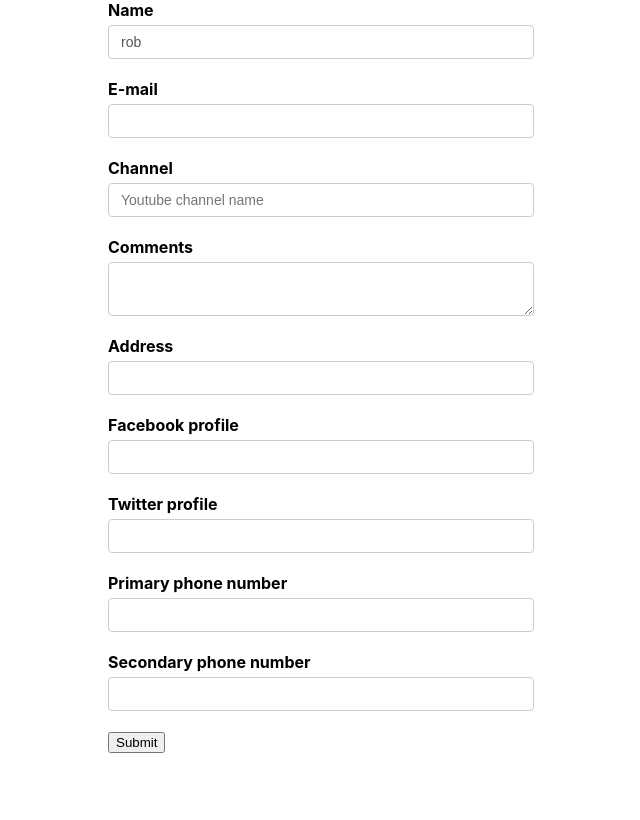
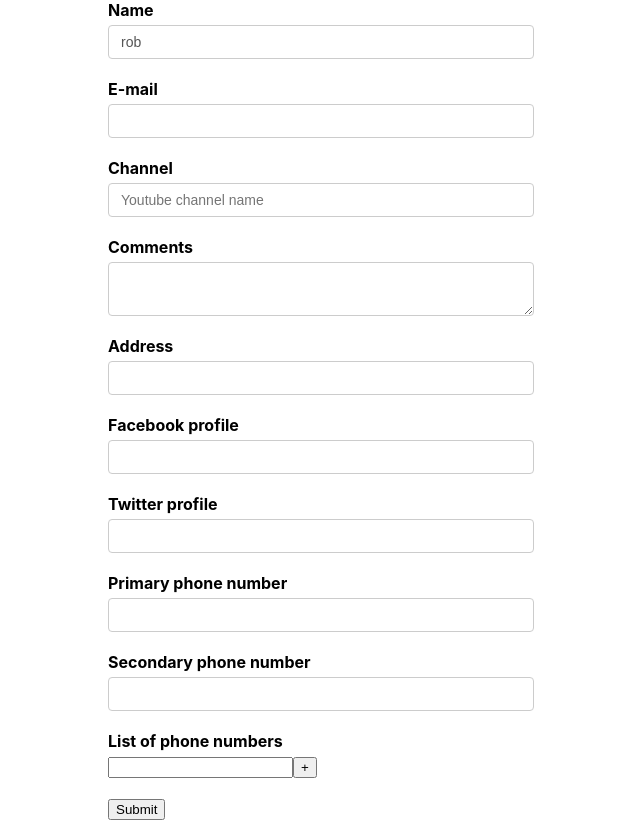
Before and after one commit to ayush-devshark/Formik-tutorial, a React (Create React App) app: page / in a window 1280 px wide. Shown: the whole page, without its empty margins (319-959 px from the left). Built offline with nearby package versions, Linux system fonts and the light colour scheme; the HTML template or start-up script is replaced by a standard one.

Commit message:
FieldArray component for dynamic form field

```diff
--- a/src/components/YoutubeForm.js
+++ b/src/components/YoutubeForm.js
@@ -1,5 +1,5 @@
 import React from 'react';
-import { Formik, Form, Field, ErrorMessage } from 'formik';
+import { Formik, Form, Field, ErrorMessage, FieldArray } from 'formik';
 import * as Yup from 'yup';
 
 import TextError from './TextError';
@@ -12,6 +12,7 @@
     address: '',
     social: { facebook: '', twitter: '' },
     phoneNumbers: ['', ''],
+    phNumbers: [''],
 };
 const onSubmit = values => {
     console.log(values);
@@ -109,6 +110,46 @@
                     />
                 </div>
 
+                <div className='form-control'>
+                    <label>List of phone numbers</label>
+                    <FieldArray name='phNumbers'>
+                        {fieldArrayProps => {
+                            console.log(fieldArrayProps);
+                            const { push, remove, form } = fieldArrayProps;
+                            const { values } = form;
+                            const { phNumbers } = values;
+                            return (
+                                <div>
+                                    {phNumbers.map((phoneNumber, index) => (
+                                        <div key={index}>
+                                            <Field
+                                                name={`phNumbers[${index}]`}
+                                            />
+                                            {index > 0 && (
+                                                <button
+                                                    type='button'
+                                                    onClick={() =>
+                                                        remove(index)
+                                                    }
+                                                >
+                                                    -
+                                                </button>
+                                            )}
+
+                                            <button
+                                                type='button'
+                                                onClick={() => push('')}
+                                            >
+                                                +
+                                            </button>
+                                        </div>
+                                    ))}
+                                </div>
+                            );
+                        }}
+                    </FieldArray>
+                </div>
+
                 <button type='submit'>Submit</button>
             </Form>
         </Formik>
```
Also changed, not shown: 1 other file (tests, documents, lock files or other folders).
